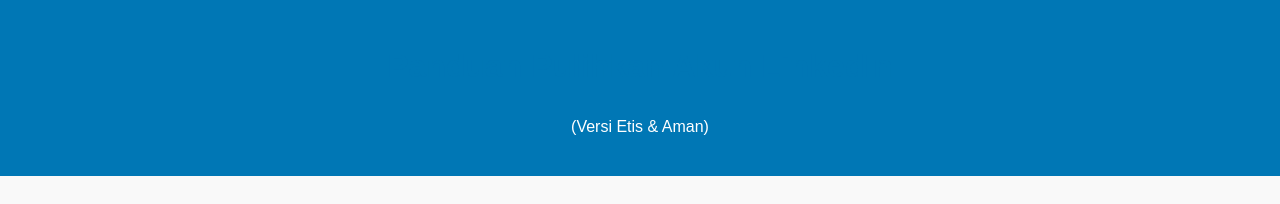
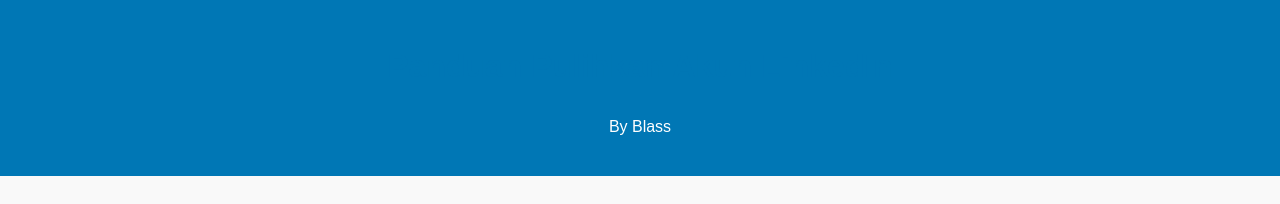
Before and after one commit to abyeajah/blassrestric, a plain HTML site: page index.html in a window 1280 px wide. Shown: the top 204 px of the page. Drawn offline with Linux system fonts and the light colour scheme.

Commit message:
Update index.html

```diff
--- a/index.html
+++ b/index.html
@@ -19,7 +19,7 @@
 <body>
   <header>
     <h1>Panduan Pulihkan Akun LinkedIn</h1>
-    <p>(Versi Etis & Aman)</p>
+    <p>By Blass</p>
   </header>
 
   <main>
```
